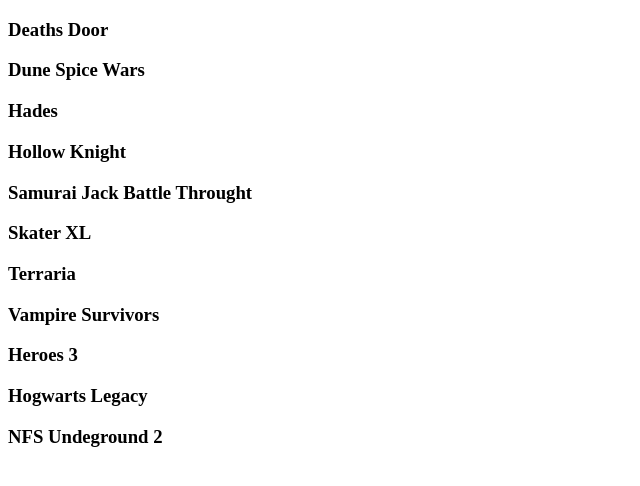
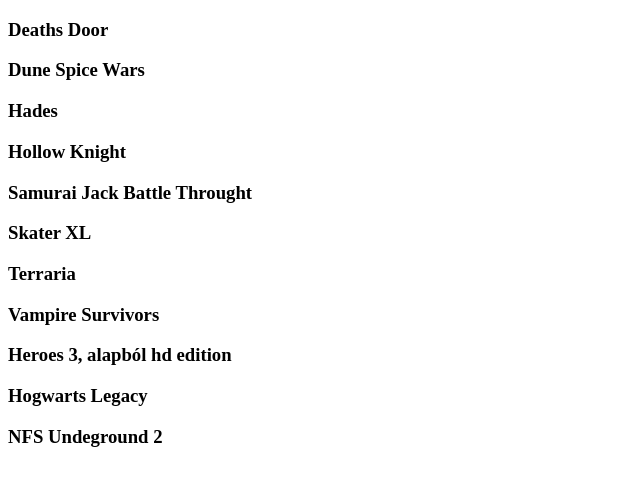
Before and after one commit to IgenJa/Gamek, a plain HTML site: page index.html in a window 1280 px wide. Shown: the whole page, without its empty margins (0-640 px from the left). Drawn offline with Linux system fonts and the light colour scheme.

Commit message:
Update index.html

```diff
--- a/index.html
+++ b/index.html
@@ -14,7 +14,7 @@
     <h3>Skater XL</h3>
     <h3>Terraria</h3>
     <h3>Vampire Survivors</h3>
-    <h3>Heroes 3</h3>
+    <h3>Heroes 3, alapból hd edition</h3>
     <h3>Hogwarts Legacy</h3>
     <h3>NFS Undeground 2</h3>
 </body>
```
